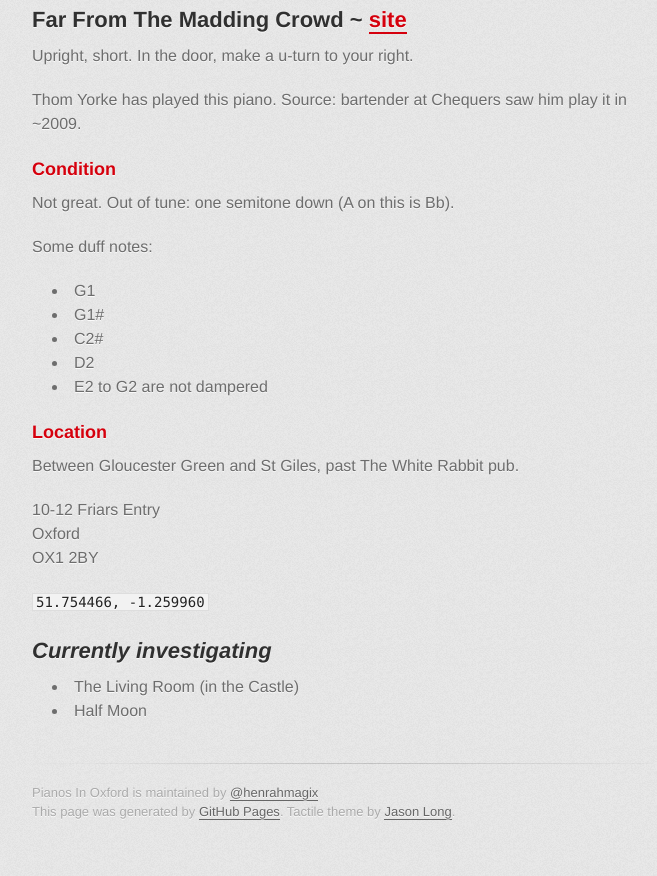
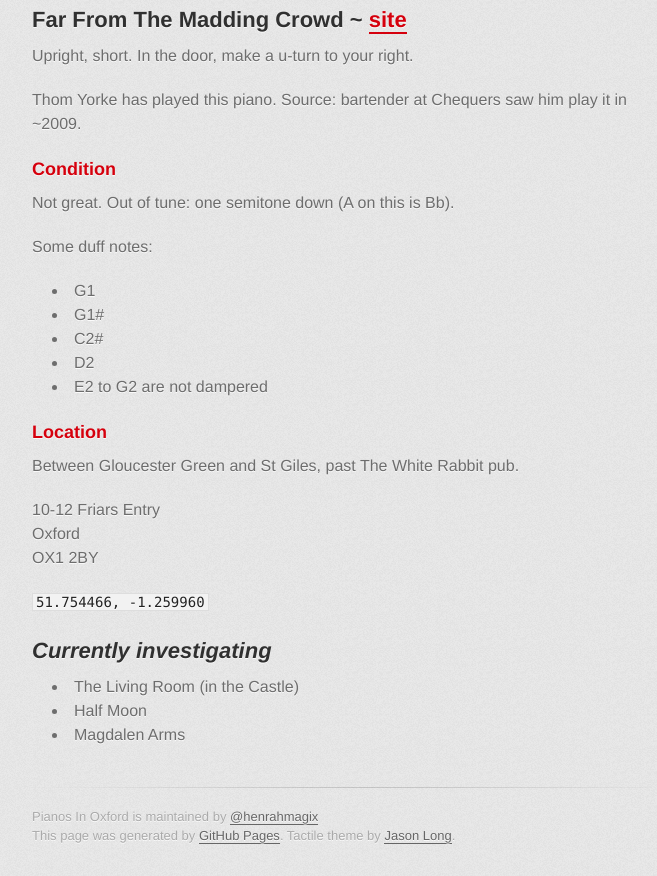
Before and after one commit to henrahmagix/pianosinoxford, a Jekyll site: the page built from index.md, in a window 1280 px wide and 900 px high, scrolled down 1744 px, cut to the strip 24-900 px from the top of the window. Shown: the whole strip, without its empty margins (298-955 px from the left). Built offline with Jekyll 4.4.1, drawn with Linux system fonts in a browser that asks for light colours; some web fonts are replaced; Markdown is read by kramdown in place of the engine named in the settings; comment, search, counter and statistics services are not loaded; before the commit the page ends 2620 px from its top, so only the background shows below that.

Commit message:
Update index.md

```diff
--- a/index.md
+++ b/index.md
@@ -78,3 +78,4 @@ OX1 2BY
 
 - The Living Room (in the Castle)
 - Half Moon
+- Magdalen Arms
```
